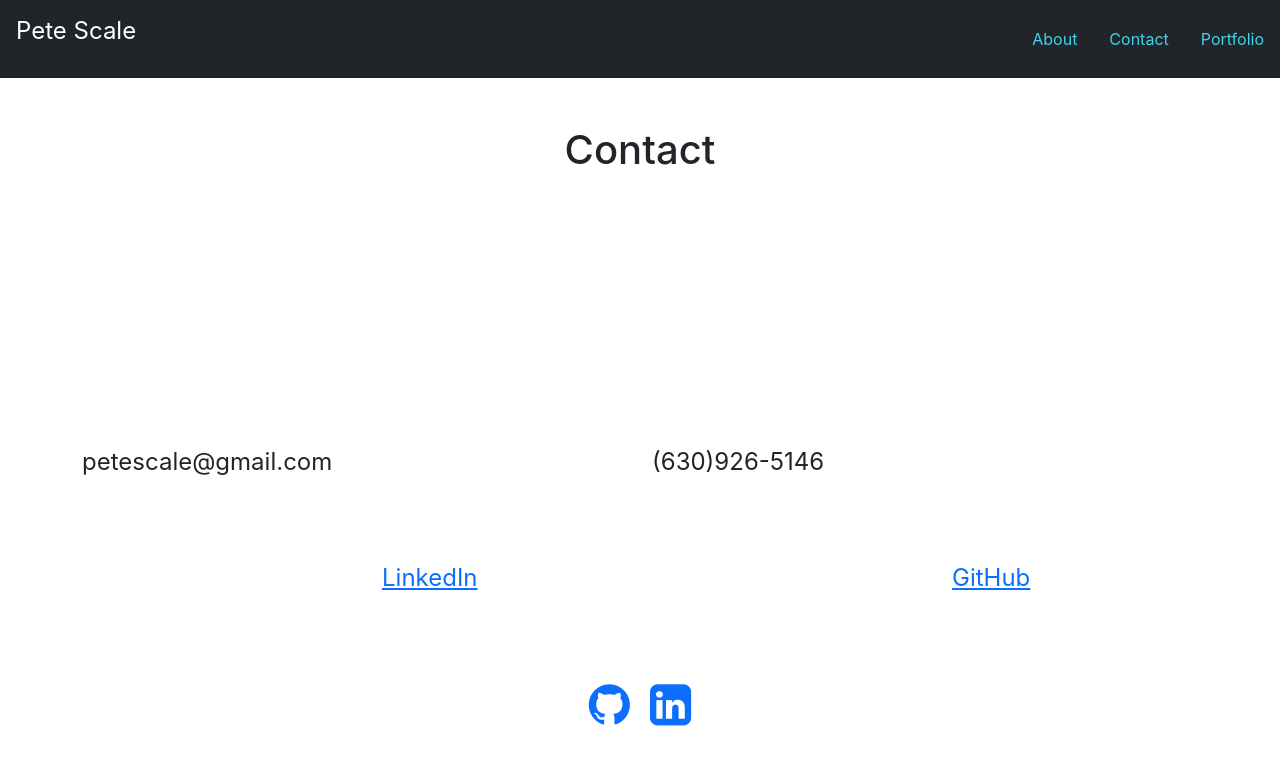
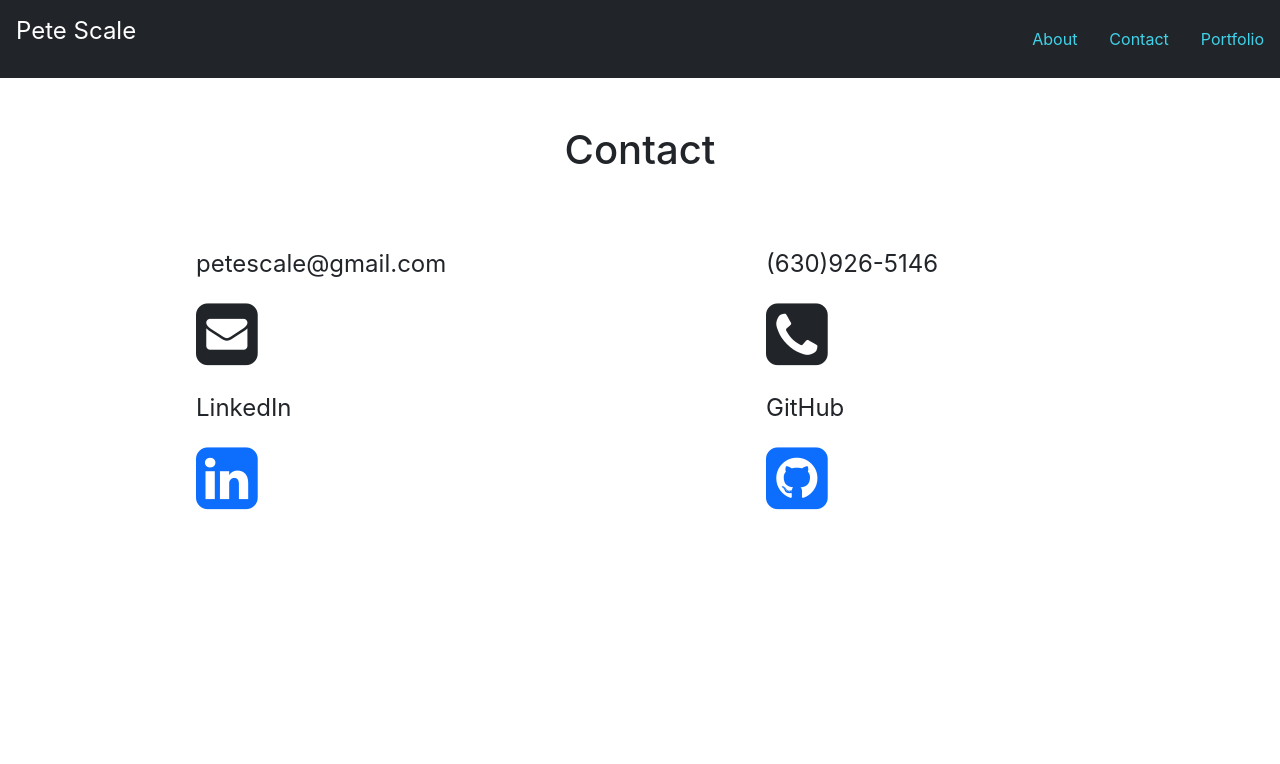
Before and after one commit to Pete-Scale/coding-portfolio, a React (Create React App) app: page /contact in a window 1280 px wide. Shown: the top 764 px of the page. Built offline with nearby package versions, Linux system fonts and the light colour scheme.

Commit message:
contact page finished and formatted

```diff
--- a/public/index.html
+++ b/public/index.html
@@ -26,6 +26,8 @@
     -->
     <link href="https://cdn.jsdelivr.net/npm/bootstrap@5.0.0-beta3/dist/css/bootstrap.min.css" rel="stylesheet" integrity="sha384-eOJMYsd53ii+scO/bJGFsiCZc+5NDVN2yr8+0RDqr0Ql0h+rP48ckxlpbzKgwra6" crossorigin="anonymous">
     <link rel="stylesheet" href="https://stackpath.bootstrapcdn.com/font-awesome/4.7.0/css/font-awesome.min.css">
+    <!-- href="https://cdn.jsdelivr.net/npm/@fortawesome/fontawesome-free@5.15.3/css/fontawesome.min.css" -->
+    <!-- href="https://stackpath.bootstrapcdn.com/font-awesome/4.7.0/css/font-awesome.min.css" -->
 
     <title>React App</title>
   </head>
--- a/src/App.js
+++ b/src/App.js
@@ -8,7 +8,7 @@ import Header from './components/Header/Header'
 import Contact from  './pages/contact/contact'
 import Portfolio from './pages/portfolio/portfolio'
 import Home from './pages/home/home'
-import Footer from './components/Footer/Footer'
+// import Footer from './components/Footer/Footer'
 import './App.css'
 
 function App() {
@@ -30,7 +30,7 @@ function App() {
             <Home />
           </Route>
         </Switch>
-        <Footer />
+        {/* <Footer /> */}
       </main>
     </Router>
   );
--- a/src/pages/contact/contact.css
+++ b/src/pages/contact/contact.css
@@ -1,25 +1,22 @@
 /* change font from bootstrap defaults */
-.contactFontChange {
-  font-size: 1.5rem;
-  margin-top: 3rem;
+.contactFont {
+  font-size: 24px;
 }
 
-/* change phone icon size to match height of gmail icon */
-.phoneIconSize {
-  max-width: 20%;
+.position {
+  display: block;
+  margin-left: auto;
+  margin-right: auto;
+  margin-bottom: 20px;
+  max-width: 30%;
 }
 
-/* changes font styles to keep text from stacking viewed in medium screens */
-@media screen and (max-width: 991px) and (min-width: 768px) {
-  .contactFontChange {
-      font-size: 1.25rem;
-      margin-top: 2rem;
+@media (max-width: 767px) {
+  .contactFont {
+    font-size: 20px;
+  }
+  .position {
+    max-width: 100%;
+    text-align: center;
   }
 }
-
-/* changes the phone icon viewed in small screens back to same % size as the other icons to keep text spacing consistent once they stack reactively */
-@media screen and (max-width: 767px) {
-  .phoneIconSize {
-      max-width: 25%;
-  }
-}
--- a/src/pages/contact/contact.js
+++ b/src/pages/contact/contact.js
@@ -3,34 +3,32 @@ import './contact.css'
 
 const Contact = () => {
   return (
-    <>
-      {/* row 1 */}
-      <section className="row mt-5">
-        {/* column 1 */}
-        <div className="col-md-6">
-          <svg></svg>
-          <p className="contactFontChange">petescale@gmail.com</p>
+    <container className="contactFont">
+      <section className="row mt-5 format">
+        <div className="col-md-6 position">
+          <p>petescale@gmail.com</p>
+          <span className="icons"><i className="fa fa-envelope-square fa-3x"></i></span>
         </div>
-        {/* column 2 */}
-        <div className="col-md-6">
-          <svg></svg>
-          <p className="contactFontChange">(630)926-5146</p>
+        <div className="col-md-6 position">
+          <p>(630)926-5146</p>
+          <span className="icons"><i className="fa fa-phone-square fa-3x"></i></span>
         </div>
       </section>
-      {/* row 2 */}
       <section className="row">
-        {/* column 1 */}
-        <div className="col-md-6">
-          <svg></svg>
-          <a href="https://www.linkedin.com/in/pete-scale-53935975/" target="_blank" className="contactFontChange">LinkedIn</a>
+        <div className="col-md-6 position">
+          <p>LinkedIn</p>
+          <a href="https://www.linkedin.com/in/pete-scale-53935975/" target="_blank" rel="noreferrer" title="Pete Scale LinkedIn" className="pt-0">
+            <span className="icons"><i className="fa fa-linkedin-square fa-3x"></i></span>
+          </a>
         </div>
-        {/* column 2 */}
-        <div className="col-md-6">
-          <svg></svg>
-          <a href="https://github.com/Pete-Scale" target="_blank" className="contactFontChange">GitHub</a>
+        <div className="col-md-6 position">
+          <p>GitHub</p>
+          <a href="https://github.com/Pete-Scale" target="_blank" rel="noreferrer" title="Pete Scale Github Profile" className="pt-0">
+            <span className="icons"><i className="fa fa-github-square fa-3x"></i></span>
+          </a>
         </div>
       </section>
-    </>
+    </container>
   )
 }
 
```
